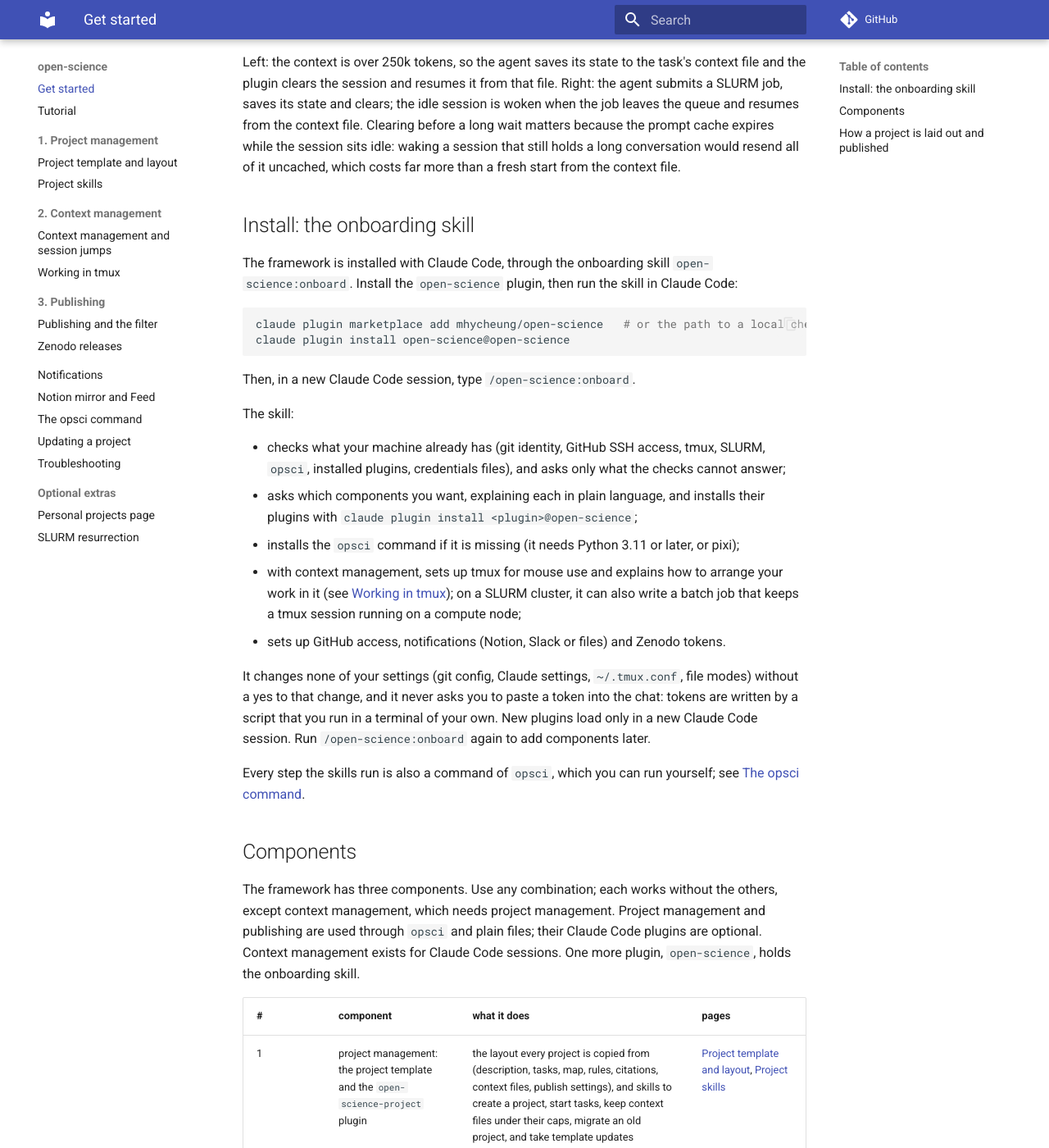
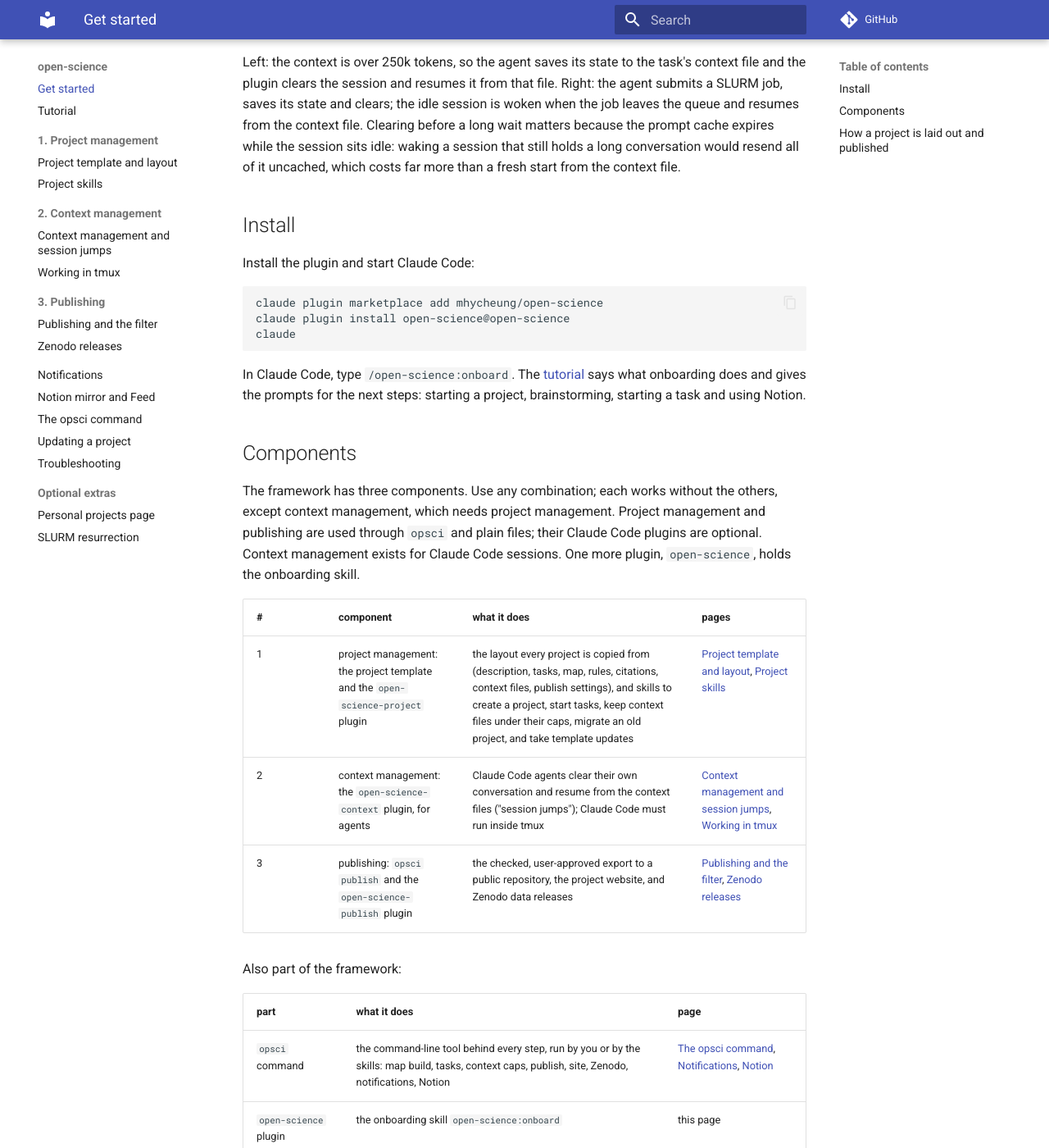
Before and after one commit to mhycheung/open-science, an MkDocs documentation site: the page built from docs/index.md, in a window 1280 px wide and 1400 px high, scrolled down 1625 px. Shown: the whole window at 82% size. Built offline with MkDocs 1.6.1 and Material for MkDocs 9.7.7, drawn with Linux system fonts in a browser that asks for light colours; comment, search, counter and statistics services are not loaded.

Commit message:
Docs: README and Get started install in three lines, pointing to the tutorial

````diff
--- a/docs/index.md
+++ b/docs/index.md
@@ -33,38 +33,19 @@
 holds a long conversation would resend all of it uncached, which costs far more than a
 fresh start from the context file.
 
-## Install: the onboarding skill
+## Install
 
-The framework is installed with Claude Code, through the onboarding skill
-`open-science:onboard`. Install the `open-science` plugin, then run the skill in Claude Code:
+Install the plugin and start Claude Code:
 
 ```bash
-claude plugin marketplace add mhycheung/open-science   # or the path to a local checkout
+claude plugin marketplace add mhycheung/open-science
 claude plugin install open-science@open-science
+claude
 ```
 
-Then, in a new Claude Code session, type `/open-science:onboard`.
-
-The skill:
-
-- checks what your machine already has (git identity, GitHub SSH access, tmux, SLURM,
-  `opsci`, installed plugins, credentials files), and asks only what the checks cannot
-  answer;
-- asks which components you want, explaining each in plain language, and installs their
-  plugins with `claude plugin install <plugin>@open-science`;
-- installs the `opsci` command if it is missing (it needs Python 3.11 or later, or pixi);
-- with context management, sets up tmux for mouse use and explains how to arrange your work
-  in it (see [Working in tmux](tmux.md)); on a SLURM cluster, it can also write a batch job
-  that keeps a tmux session running on a compute node;
-- sets up GitHub access, notifications (Notion, Slack or files) and Zenodo tokens.
-
-It changes none of your settings (git config, Claude settings, `~/.tmux.conf`, file modes)
-without a yes to that change, and it never asks you to paste a token into the chat: tokens
-are written by a script that you run in a terminal of your own. New plugins load only in a
-new Claude Code session. Run `/open-science:onboard` again to add components later.
-
-Every step the skills run is also a command of `opsci`, which you can run yourself; see
-[The opsci command](cli.md).
+In Claude Code, type `/open-science:onboard`. The [tutorial](tutorial.md) says what
+onboarding does and gives the prompts for the next steps: starting a project, brainstorming,
+starting a task and using Notion.
 
 ## Components
 
````
Also changed, not shown: README.md (+6 -4 lines), docs/tutorial.md (+4 -2 lines).
